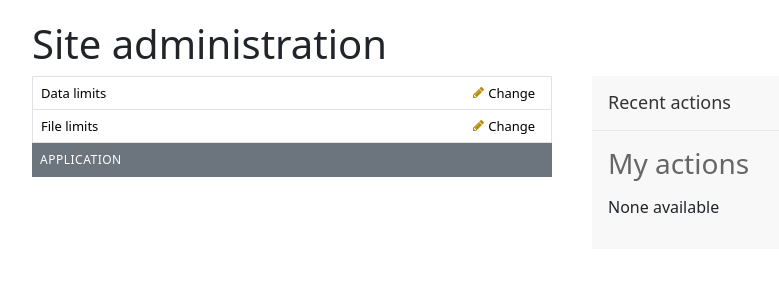
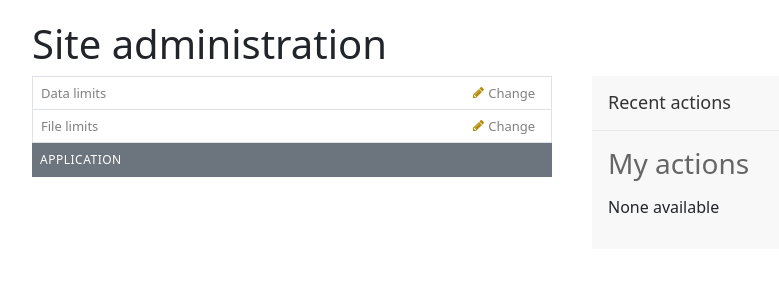
Before and after one commit to ABardWithAWard/io2025, a Django app: page /application/admin/ in a window 1280 px wide. Shown: the part 56-356 px from the top of the page, without its empty margins (8-787 px from the left). Run offline with Django 5.2, Linux system fonts and the light colour scheme; the visitor is signed in with stand-in values (Sample User, id 1); data comes from the database, SQL or seed files in the repository; data that the repository does not hold is empty; parts of the project's set-up code (start-up, migrations or seed data) failed here and were passed over; some libraries are stand-ins or nearby versions.

Commit message:
Made fonts gray to make it readable. Fonts on different backgrounds should have different css

```diff
--- a/ocr/application/templates/admin/base_site.html
+++ b/ocr/application/templates/admin/base_site.html
@@ -14,7 +14,7 @@
         color: white !important;
     }
      a{
-        color: black !important;
+        color: gray !important;
     }
     .breadcrumbs a{
         color: white !important;
```
